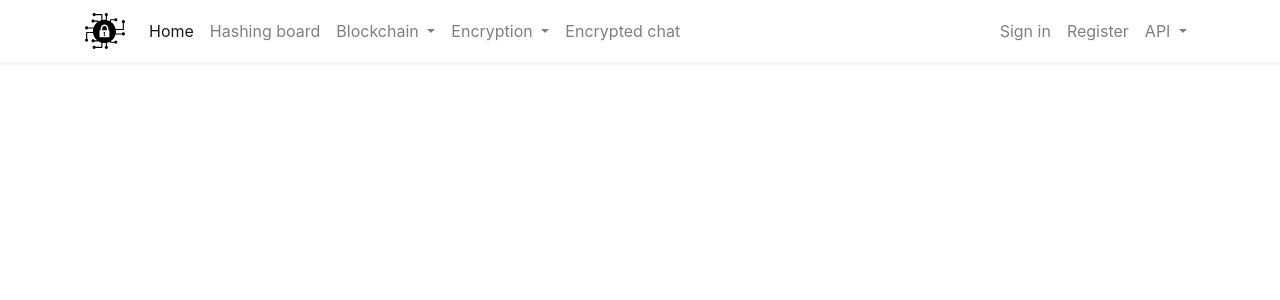
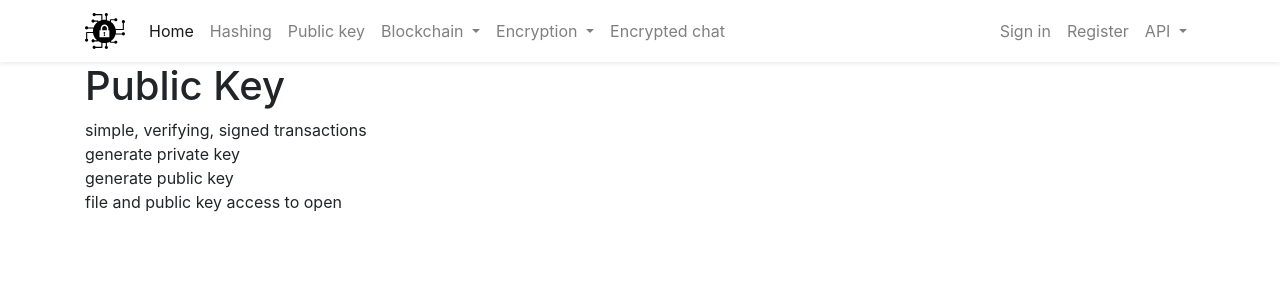
Before and after one commit to marian-roller/86-vue-crypto, a Vue app: page /public-key in a window 1280 px wide. Shown: the top 300 px of the page. Built offline with nearby package versions, Linux system fonts and the light colour scheme.

Commit message:
public key component started

```diff
--- a/src/components/Navigation.vue
+++ b/src/components/Navigation.vue
@@ -17,7 +17,11 @@
                         </li>
 
                         <li class="nav-item">
-                            <router-link to="/hash" class="nav-link">Hashing board</router-link>
+                            <router-link to="/hash" class="nav-link">Hashing</router-link>
+                        </li>
+
+                        <li class="nav-item">
+                            <router-link to="/public-key" class="nav-link">Public key</router-link>
                         </li>
 
                        <li class="nav-item dropdown">
--- a/src/components/blockchain/Blockchain.vue
+++ b/src/components/blockchain/Blockchain.vue
@@ -1,6 +1,11 @@
 <template>
     <div>
         <h1>Blockchain</h1>
+        <div>Blockchain</div>
+        <div>dropdowns for peers (distributed) and items</div>
+        <div class="">with sample transactions data and coinbase</div>
+        <div class="">with sample transactions data and coinbase and public key</div>
+
     </div>
 </template>
 
--- /dev/null
+++ b/src/components/key/PublicKey.vue
@@ -0,0 +1,19 @@
+<template>
+    <div>
+        <h1>Public Key</h1>
+        <div>simple, verifying, signed transactions</div>
+
+        <div>generate private key</div>
+        <div>generate public key</div>
+
+        <div>file and public key access to open</div>
+    </div>
+</template>
+
+<script>
+
+export default {
+    name: 'PublicKey',
+    }
+
+</script>
--- a/src/router/index.js
+++ b/src/router/index.js
@@ -3,6 +3,7 @@ import TheWelcome from "@/components/TheWelcome.vue";
 import Hash from "@/components/hash/Hash.vue";
 import Block from "@/components/blockchain/Block.vue";
 import Blockchain from "@/components/blockchain/Blockchain.vue";
+import PublicKey from "@/components/key/PublicKey.vue";
 import Dashboard from "../views/Dashboard.vue";
 import SignIn from "../views/SignIn.vue";
 import Register from "../views/Register.vue";
@@ -54,6 +55,11 @@ const routes = [
         component: Blockchain,
     },
     {
+        path: "/public-key",
+        name: "PublicKey",
+        component: PublicKey,
+    },
+    {
         path: "/crypt",
         name: "crypt",
         component: Crypt,
```
